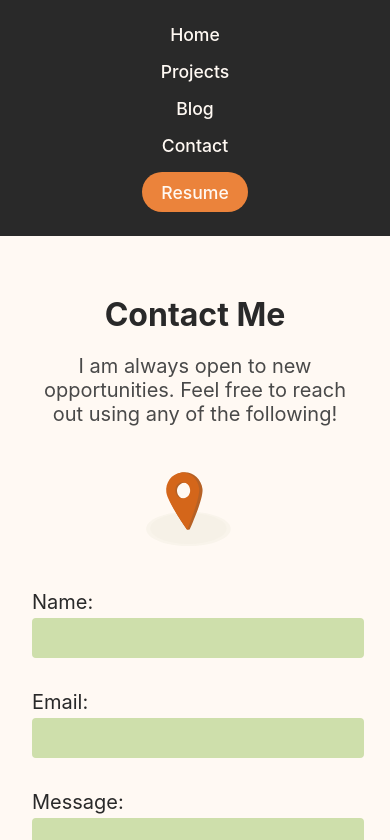
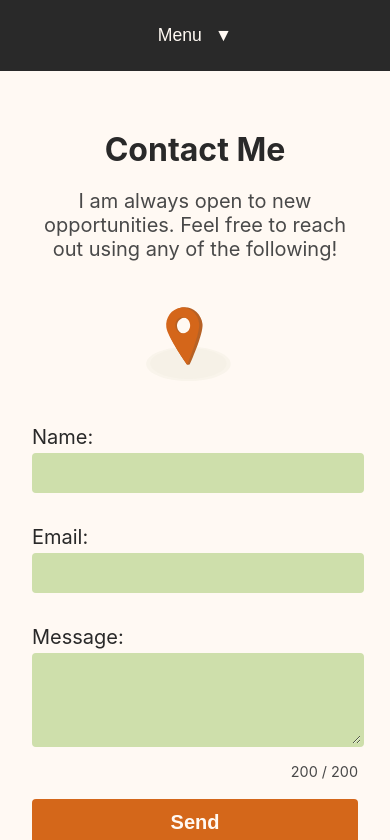
Before and after one commit to jgoodnight72/Portfolio, a React (Create React App) app in the folder frontend/: page /contact in a window 390 px wide. Shown: the top 840 px of the page. Built offline with nearby package versions, Linux system fonts and the light colour scheme.

Commit message:
Dropdown mobile view menu

```diff
--- a/frontend/src/NavBar.css
+++ b/frontend/src/NavBar.css
@@ -1,6 +1,10 @@
 .navbar {
   background: var(--theme-black);
   padding: 1rem 0;
+}
+
+.nav-mobile-view {
+  display: none;
 }
 
 .navbar ul {
@@ -54,13 +58,17 @@
 /* Mobile View */
 
 @media (max-width: 800px) {
+  .navbar {
+    padding: 1.5rem;
+  }
+
+  .nav-standard-view {
+    display: none;
+  }
+
   .navbar ul {
     flex-direction: column;
     align-items: center;
-  }
-
-  .navbar li {
-    margin: 0.5rem 0;
   }
 
   .resume-link {
@@ -70,4 +78,86 @@
   .download-logo {
     display: none;
   }
+
+  .nav-mobile-view {
+    display: flex;
+    flex-direction: column;
+    justify-content: center;
+    align-items: center;
+  }
+
+  .nav-dropdown-toggle {
+    background: var(--theme-black);
+    color: var(--theme-white);
+    border: none;
+    font-size: 1.1rem;
+    cursor: pointer;
+  }
+
+  .nav-dropdown-list {
+    position: absolute;
+    top: 55px;
+    left: 50%;
+    transform: translateX(-50%) translateY(-10px);
+    background: var(--theme-white);
+    border-radius: 16px;
+    box-shadow: 0 8px 32px rgba(0,0,0,0.18);
+    min-width: 220px;
+    opacity: 0;
+    pointer-events: none;
+    transition: opacity 0.4s cubic-bezier(0.4,0,0.2,1), transform 0.4s cubic-bezier(0.4,0,0.2,1);
+  }
+
+  .nav-dropdown-list.open {
+    opacity: 1;
+    pointer-events: auto;
+    transform: translateX(-50%) translateY(0);
+  }
+
+  .nav-dropdown-list li {
+    width: 100%;
+    text-align: center;
+  }
+
+  .nav-dropdown-list a {
+    color: var(--theme-black);
+    text-decoration: none;
+    font-size: 1.08rem;
+    font-weight: 500;
+    display: flex;
+    align-items: center;
+    justify-content: center;
+    border-radius: 8px;
+    padding: 0.5em 0.5em;
+    margin-top: 0.25rem;
+    margin-bottom: 0.25rem;
+    transition: background 0.2s;
+    margin-right: 2rem;
+    margin-left: 2rem;
+  }
+
+  .nav-dropdown-list a:active,
+  .nav-dropdown-list a:focus {
+    color: var(--secondary-light);
+    box-shadow: none;
+    -webkit-tap-highlight-color: transparent;
+  }
+
+  .nav-dropdown-list .resume-link {
+    align-self: center;
+    margin-right: 2rem;
+    margin-left: 2rem;
+    margin-top: 0.25rem;
+    margin-bottom: 0.25rem;
+  }
+
+  .nav-dropdown-arrow {
+    display: inline-block;
+    margin-left: 8px;
+    transition: transform 0.4s;
+  }
+
+  .nav-dropdown-arrow.open {
+    transform: rotate(180deg);
+  }
 }
--- a/frontend/src/NavBar.js
+++ b/frontend/src/NavBar.js
@@ -1,22 +1,55 @@
-import React from 'react';
+import React, { useState, useRef, useEffect } from 'react';
 import { Link } from 'react-router-dom';
 import './NavBar.css';
 
 function NavBar() {
+  const [dropdownOpen, setDropdownOpen] = useState(false);
+  const dropdownRef = useRef(null);
+
+  useEffect(() => {
+    if (!dropdownOpen) return;
+    const handler = e => {
+      if (dropdownRef.current && !dropdownRef.current.contains(e.target)) {
+        setDropdownOpen(false);
+      }
+    };
+    document.addEventListener('mousedown', handler);
+    return () => document.removeEventListener('mousedown', handler);
+  }, [dropdownOpen]);
+
   return (
     <nav className="navbar">
+      <div className="nav-standard-view">
         <ul>
           <li><Link to="/">Home</Link></li>
           <li><Link to="/projects">Projects</Link></li>
           <li><Link to="/blog">Blog</Link></li>
           <li><Link to="/contact">Contact</Link></li>
           <li>
-          <a href="/Jennifer-Traeger-Resume.pdf" download className="resume-link">
+            <a href="/Jennifer-Traeger-Resume.pdf" download className="resume-link" onClick={() => setDropdownOpen(false)}>
               <img className="download-logo" src="/global/download_logo.png" alt="Download"/>
               Resume
             </a>
           </li>
         </ul>
+      </div>
+      <div className="nav-mobile-view" ref={dropdownRef}>
+        <button className="nav-dropdown-toggle" onClick={() => setDropdownOpen(!dropdownOpen)}>
+          Menu <span className={`nav-dropdown-arrow${dropdownOpen ? ' open' : ''}`}>▼</span>
+        </button>
+        <ul className={`nav-dropdown-list${dropdownOpen ? ' open' : ''}`}>
+          <li><Link to="/" onClick={() => setDropdownOpen(false)}>Home</Link></li>
+          <li><Link to="/projects" onClick={() => setDropdownOpen(false)}>Projects</Link></li>
+          <li><Link to="/blog" onClick={() => setDropdownOpen(false)}>Blog</Link></li>
+          <li><Link to="/contact" onClick={() => setDropdownOpen(false)}>Contact</Link></li>
+          <li>
+            <a href="/Jennifer-Traeger-Resume.pdf" download className="resume-link" onClick={() => setDropdownOpen(false)} >
+              <img className="download-logo" src="/global/download_logo.png" alt="Download"/>
+              Resume
+            </a>
+          </li>
+        </ul>
+      </div>
     </nav>
   );
 }
```
Lines whose indentation alone changed are shown as unchanged.
